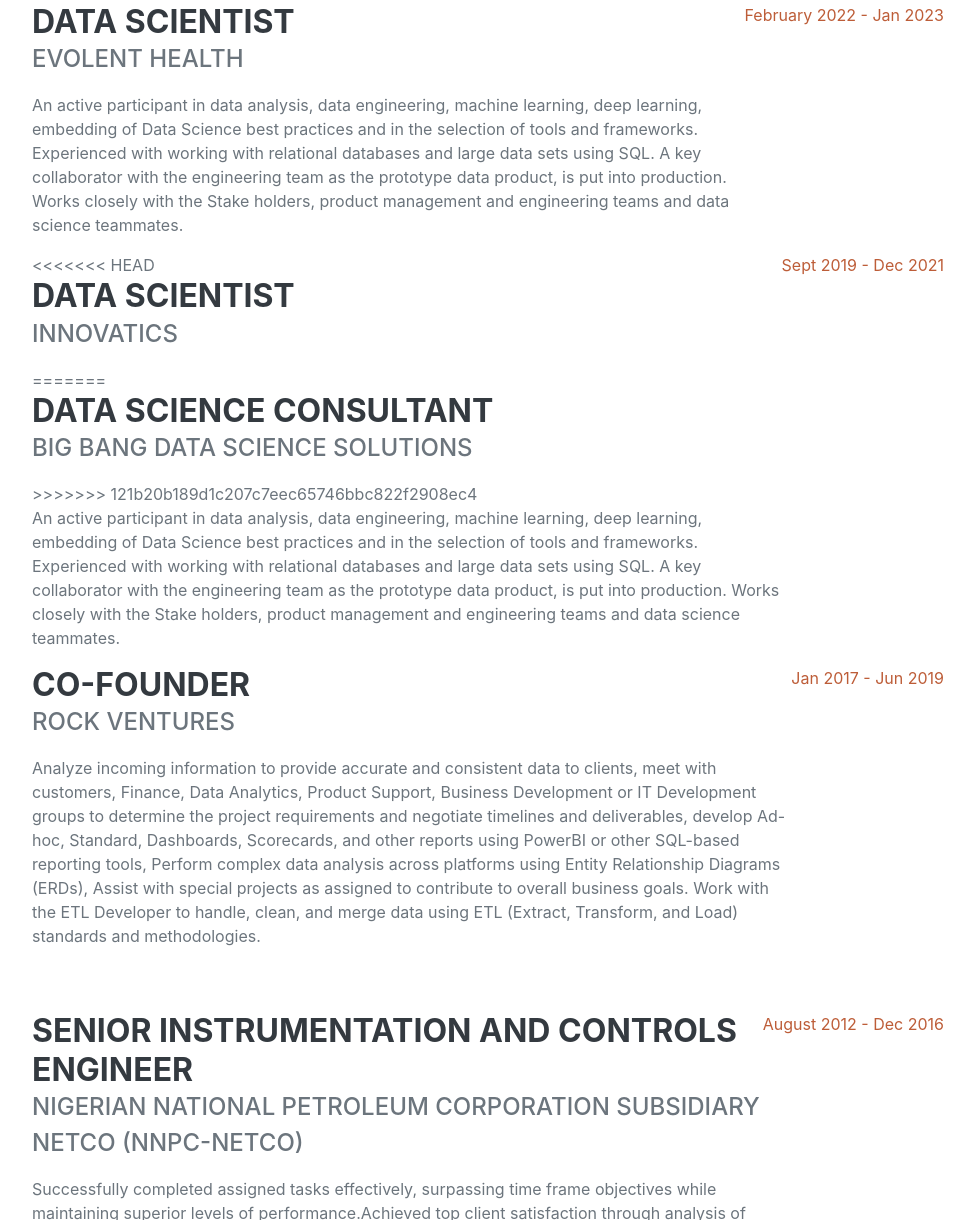
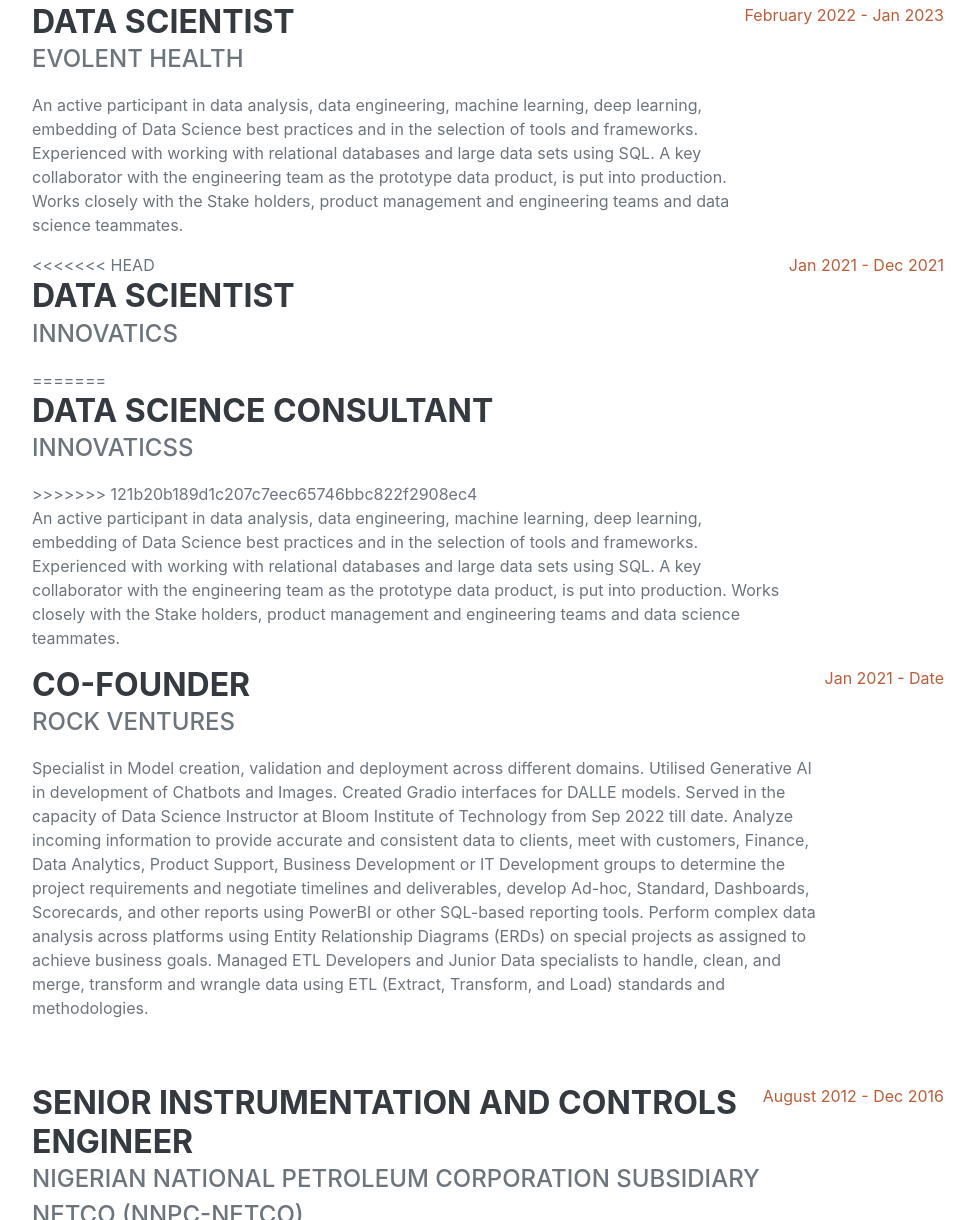
Before and after one commit to veronicaeyo/veronicaeyo.github.io, a plain HTML site: page index.html in a window 1280 px wide. Shown: the part 1504-2724 px from the top of the page, without its empty margins (288-1263 px from the left). Drawn offline with nearby package versions, Linux system fonts and the light colour scheme; a web font is replaced by a local one.

Commit message:
Update index.html

```diff
--- a/index.html
+++ b/index.html
@@ -88,19 +88,19 @@
                             <div class="subheading mb-3">Innovatics</div>
 =======
                             <h3 class="mb-0">Data Science Consultant</h3>
-                            <div class="subheading mb-3">Big Bang Data Science Solutions</div>
+                            <div class="subheading mb-3">Innovaticss</div>
 >>>>>>> 121b20b189d1c207c7eec65746bbc822f2908ec4
                             <p>An active participant in data analysis, data engineering, machine learning, deep learning, embedding of Data Science best practices and in the selection of tools and frameworks. Experienced with working with relational databases and large data sets using SQL. A key collaborator with the engineering team as the prototype data product, is put into production. Works closely with the Stake holders, product management and engineering teams and data science teammates.</p>
                         </div>
-                        <div class="flex-shrink-0"><span class="text-primary">Sept 2019 - Dec 2021</span></div>
+                        <div class="flex-shrink-0"><span class="text-primary">Jan 2021 - Dec 2021</span></div>
                     </div>
                     <div class="d-flex flex-column flex-md-row justify-content-between mb-5">
                         <div class="flex-grow-1">
                             <h3 class="mb-0">Co-Founder</h3>
                             <div class="subheading mb-3">Rock Ventures</div>
-                            <p>Analyze incoming information to provide accurate and consistent data to clients, meet with customers, Finance, Data Analytics, Product Support, Business Development or IT Development groups to determine the project requirements and negotiate timelines and deliverables, develop Ad-hoc, Standard, Dashboards, Scorecards, and other reports using PowerBI or other SQL-based reporting tools, Perform complex data analysis across platforms using Entity Relationship Diagrams (ERDs), Assist with special projects as assigned to contribute to overall business goals. Work with the ETL Developer to handle, clean, and merge data using ETL (Extract, Transform, and Load) standards and methodologies.</p>
+                            <p>Specialist in Model creation, validation and deployment across different domains. Utilised Generative AI in development of Chatbots and Images. Created Gradio interfaces for DALLE models. Served in the capacity of Data Science Instructor at Bloom Institute of Technology from Sep 2022 till date. Analyze incoming information to provide accurate and consistent data to clients, meet with customers, Finance, Data Analytics, Product Support, Business Development or IT Development groups to determine the project requirements and negotiate timelines and deliverables, develop Ad-hoc, Standard, Dashboards, Scorecards, and other reports using PowerBI or other SQL-based reporting tools. Perform complex data analysis across platforms using Entity Relationship Diagrams (ERDs) on special projects as assigned to achieve business goals. Managed ETL Developers and Junior Data specialists to handle, clean, and merge, transform and wrangle data using ETL (Extract, Transform, and Load) standards and methodologies.</p>
                         </div>
-                        <div class="flex-shrink-0"><span class="text-primary">Jan 2017 - Jun 2019</span></div>
+                        <div class="flex-shrink-0"><span class="text-primary">Jan 2021 - Date</span></div>
                     </div>
                     <div class="d-flex flex-column flex-md-row justify-content-between mb-5">
                         <div class="flex-grow-1">
```
